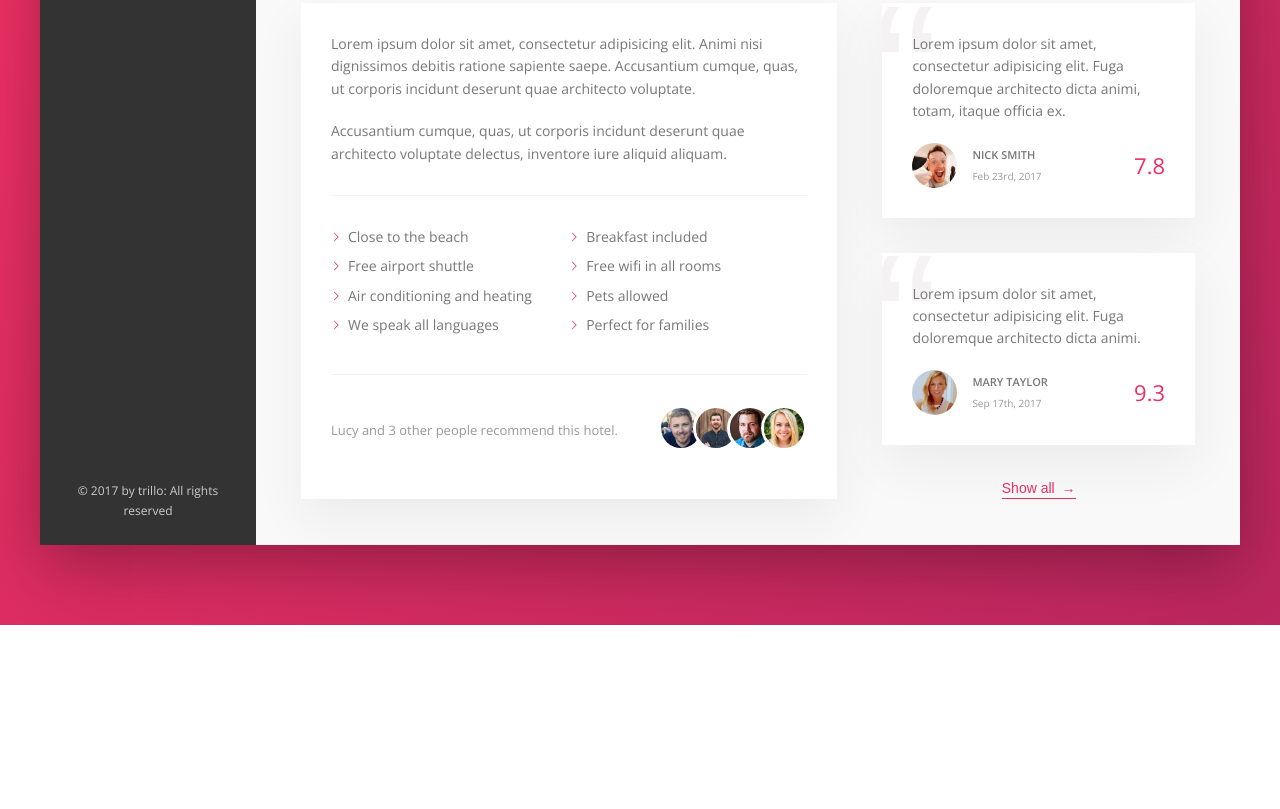
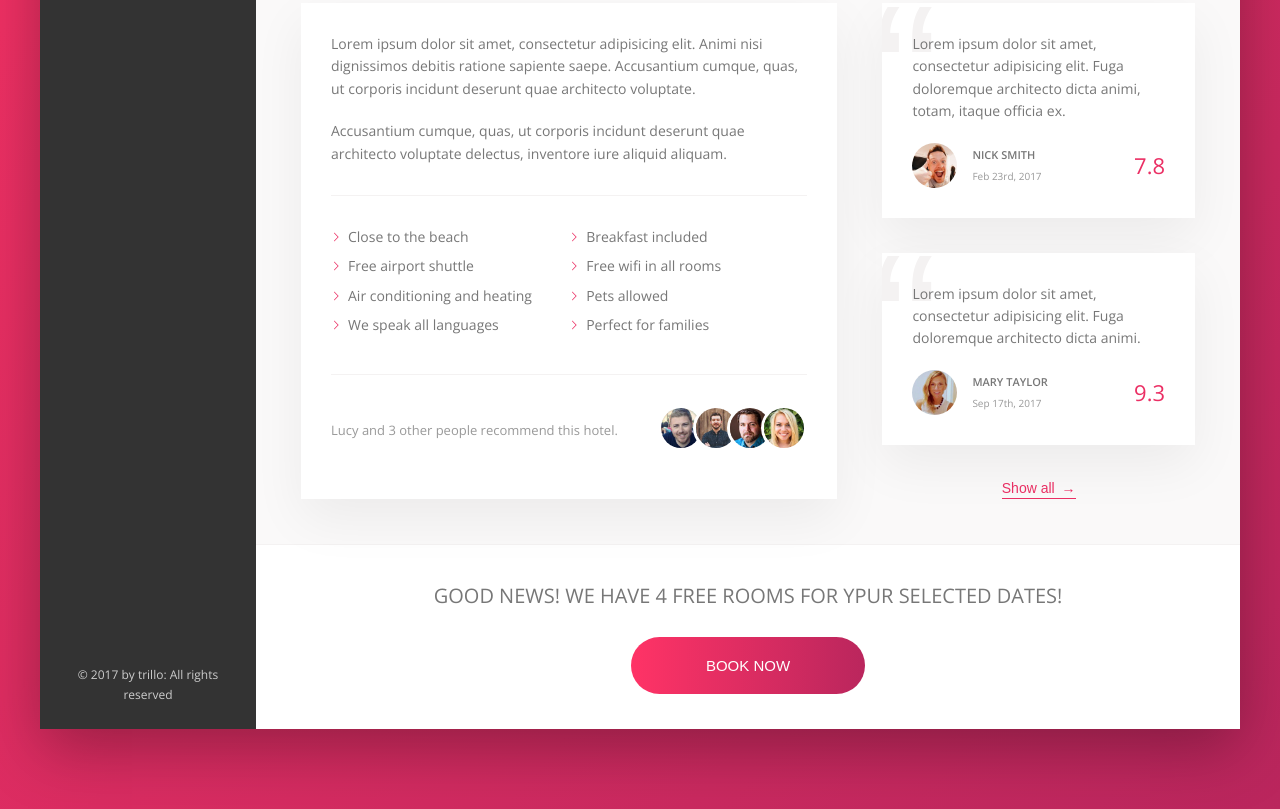
Before and after one commit to IgorVyshnevskiy/trillo-flexbox-training, a website: page index.html in a window 1280 px wide. Shown: the part 644-1453 px from the top of the page. Before the commit the page ends 1269 px from the top, so only its background shows below. Drawn offline with nearby package versions, Linux system fonts and the light colour scheme.

Commit message:
finished desktop version

```diff
--- a/index.html
+++ b/index.html
@@ -194,6 +194,13 @@
               <button class="btn-inline">Show all <span>&rarr;</span></button>
             </div>
           </div>
+          <div class="cta">
+            <h2 class="cta__book-now">Good news! We have 4 free rooms for ypur selected dates!</h2>
+            <button class="btn">
+              <span class="btn__visible">Book now</span>
+              <span class="btn__invisible">Only 4 rooms left</span>
+            </button>
+          </div>
         </main>
       </div>
     </div>
--- a/sass/_components.scss
+++ b/sass/_components.scss
@@ -129,7 +129,8 @@
     width: 3px;
     background-color: var(--color-primary);
     transform: scaleY(0);
-    transition: transform 0.2s, width 0.4s cubic-bezier(1, 0, 0, 1) 0.2s, background-color .1s
+    transition: transform 0.2s, width 0.4s cubic-bezier(1, 0, 0, 1) 0.2s,
+      background-color 0.1s;
   }
 
   &__item:hover::before,
@@ -178,12 +179,10 @@
   }
 }
 
-
 .overview {
   display: flex;
   align-items: center;
   border-bottom: 1px solid var(--color-grey-light-2);
-
 
   &__heading {
     font-size: 2.25rem;
@@ -198,7 +197,8 @@
     display: flex;
   }
 
-  &__icon-star,&__icon-location {
+  &__icon-star,
+  &__icon-location {
     height: 1.75rem;
     width: 1.75rem;
     fill: var(--color-primary);
@@ -227,7 +227,7 @@
     align-items: center;
   }
 
-  &__ratings-average  {
+  &__ratings-average {
     font-size: 2.25rem;
     font-weight: 300;
     margin-bottom: -3px;
@@ -236,7 +236,6 @@
   &__ratings-count {
     font-size: 0.8rem;
     text-transform: uppercase;
-
   }
 }
 
@@ -249,11 +248,11 @@
   background-color: transparent;
   display: inline-block;
   cursor: pointer;
-  transition: all .2s;
+  transition: all 0.2s;
 
   & span {
     margin-left: 3px;
-    transition: margin-left .2s;
+    transition: margin-left 0.2s;
   }
 
   &:hover {
@@ -263,7 +262,6 @@
       margin-left: 8px;
     }
   }
-
 
   &:focus {
     outline: none;
@@ -279,7 +277,7 @@
 
   50% {
     transform: scale(1.05);
-    box-shadow: 0 1rem 4rem rgba(0,0,0,.25);
+    box-shadow: 0 1rem 4rem rgba(0, 0, 0, 0.25);
   }
 
   100% {
@@ -329,14 +327,11 @@
   display: flex;
   align-items: center;
 
-
   &__count {
     margin-right: auto;
   }
 
-  &__friends
-
-  &__photo {
+  &__friends &__photo {
     box-sizing: content-box;
     width: 4rem;
     height: 4rem;
@@ -375,7 +370,7 @@
     margin-right: 1.5rem;
   }
 
-  &__user-box{
+  &__user-box {
     margin-right: auto;
   }
 
@@ -398,7 +393,7 @@
   }
 
   &::before {
-    content: "\201C";
+    content: '\201C';
     position: absolute;
     top: -2.75rem;
     left: -1rem;
@@ -408,5 +403,72 @@
     line-height: 1;
     z-index: 1;
   }
+}
 
+.cta {
+  text-align: center;
+  padding: 3.5rem 0;
+
+  &__book-now {
+    text-transform: uppercase;
+    font-size: 2rem;
+    font-weight: 300;
+    margin-bottom: 2.5rem;
+  }
 }
+
+.btn {
+  font-size: 1.5rem;
+  font-weight: 300;
+  border: none;
+  border-radius: 100px;
+  background-image: linear-gradient(
+    to right,
+    var(--color-primary-light),
+    var(--color-primary-dark)
+  );
+  color: #fff;
+  text-transform: uppercase;
+  position: relative;
+  overflow: hidden;
+  cursor: pointer;
+
+  & > * {
+    display: inline-block;
+    width: 100%;
+    height: 100%;
+    transition: all 0.2s;
+  }
+
+  &__visible {
+    padding: 2rem 7.5rem;
+  }
+
+  &__invisible {
+    position: absolute;
+    left: 0;
+    top: -100%;
+    padding: 2rem 0rem;
+  }
+
+  &:hover {
+    background-image: linear-gradient(
+      to left,
+      var(--color-primary-light),
+      var(--color-primary-dark)
+    );
+    animation: pulsate 1s infinite;
+  }
+
+  &:hover &__visible {
+    transform: translateY(100%);
+  }
+
+  &:hover &__invisible {
+    top: 0;
+  }
+
+  &:focus {
+    outline: none;
+  }
+}
```
Also changed, not shown: css/style.css, 1 other file.
